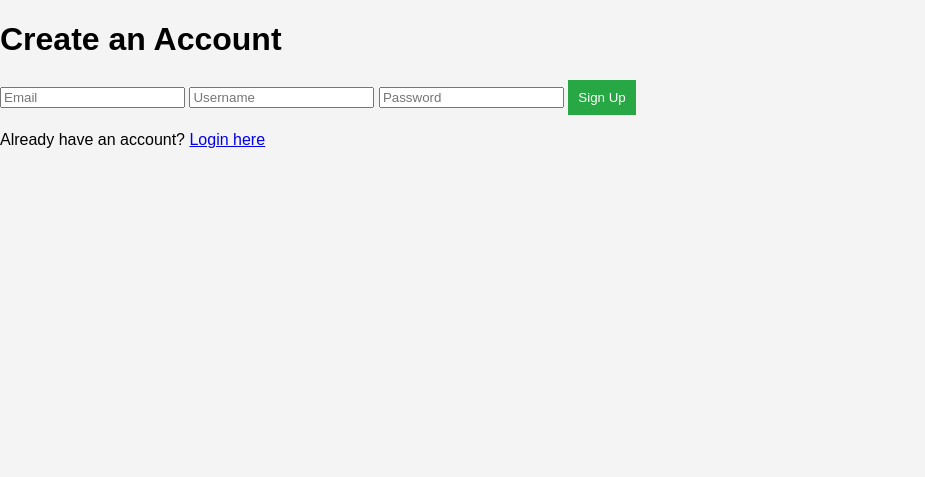
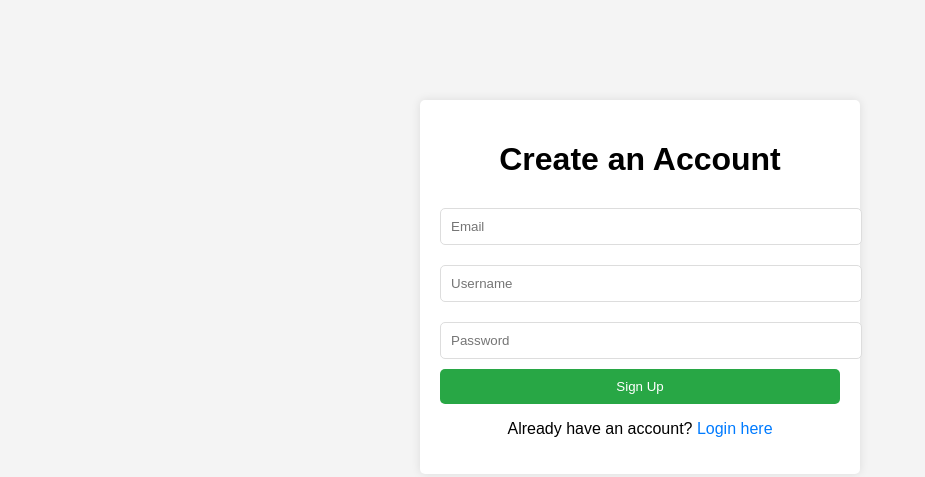
Before and after one commit to Louie-pixel/PINNOTES-V3, a website: page public/signup.html in a window 1280 px wide. Shown: the whole page, without its empty margins (0-925 px from the left). Drawn offline with Linux system fonts and the light colour scheme.

Commit message:
Update style.css

```diff
--- a/public/style.css
+++ b/public/style.css
@@ -1,54 +1,55 @@
 body {
     font-family: Arial, sans-serif;
+    background-color: #f4f4f4;
     margin: 0;
     padding: 0;
-    background: #f4f4f4;
 }
 
-.sidebar {
-    width: 200px;
-    background: #333;
-    color: #fff;
+.container {
+    max-width: 400px;
+    margin: 100px auto;
     padding: 20px;
-    position: fixed;
-    height: 100%;
+    background: white;
+    border-radius: 5px;
+    box-shadow: 0 0 10px rgba(0, 0, 0, 0.1);
 }
 
-.sidebar button {
-    display: block;
+h1 {
+    text-align: center;
+    margin-bottom: 20px;
+}
+
+input {
     width: 100%;
     padding: 10px;
     margin: 10px 0;
-    background: #444;
-    color: white;
-    border: none;
-    cursor: pointer;
-}
-
-.sidebar button:hover {
-    background: #555;
-}
-
-.main-content {
-    margin-left: 220px;
-    padding: 20px;
-}
-
-.note {
-    background: white;
-    padding: 15px;
-    margin: 10px 0;
+    border: 1px solid #ddd;
     border-radius: 5px;
 }
 
 button {
+    width: 100%;
+    padding: 10px;
     background: #28a745;
     color: white;
     border: none;
-    padding: 10px;
+    border-radius: 5px;
     cursor: pointer;
 }
 
 button:hover {
     background: #218838;
 }
+
+p {
+    text-align: center;
+}
+
+a {
+    color: #007bff;
+    text-decoration: none;
+}
+
+a:hover {
+    text-decoration: underline;
+}
```
